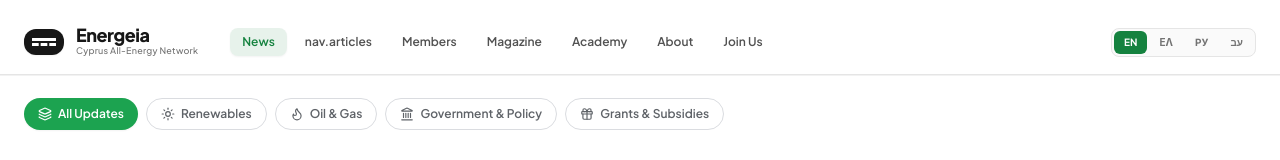
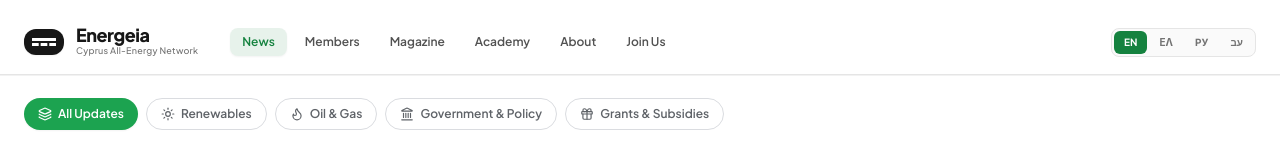
Before and after one commit to maximkolos88-arch/energeia-cy, a React (Vite) app: page / in a window 1280 px wide. Shown: the top 160 px of the page. Built offline with nearby package versions, Linux system fonts and the light colour scheme; no server answers; the database is empty; a web font is replaced by a local one.

Commit message:
Fix navbar and SW cache: bump SW to v4 and remove separate Articles tab from TopAppBar

```diff
--- a/public/sw.js
+++ b/public/sw.js
@@ -2,7 +2,7 @@
  * Energeia - Service Worker for PWA Offline Caching & Push Notifications
  */
 
-const CACHE_NAME = 'energeia-cache-v3';
+const CACHE_NAME = 'energeia-cache-v4';
 const ASSETS_TO_CACHE = [
   '/manifest.json',
   '/apple-touch-icon.png?v=4',
--- a/src/App.tsx
+++ b/src/App.tsx
@@ -12,7 +12,6 @@ import { AcademyScreen } from './components/AcademyScreen';
 import { RegisterScreen } from './components/RegisterScreen';
 import { LoginScreen } from './components/LoginScreen';
 import { PWAInstallPrompt } from './components/PWAInstallPrompt';
-import { ArticlesScreen } from './components/ArticlesScreen';
 import { ErrorBoundary } from './components/ErrorBoundary';
 import ScrollToTop from './components/navigation/ScrollToTop';
 import { useTranslation } from 'react-i18next';
@@ -23,7 +22,6 @@ export default function App() {
   const [session, setSession] = useState<Session | null>(null);
   const [activeTab, setActiveTab] = useState<string>(() => {
     const path = window.location.pathname;
-    if (path.startsWith('/articles')) return 'articles';
     if (path === '/members' || path === '/directory') return 'members';
     if (path === '/magazine') return 'magazine';
     if (path === '/academy') return 'academy';
@@ -106,9 +104,7 @@ export default function App() {
     const handleLocationChange = () => {
       const path = window.location.pathname;
       setIsAdminRoute(path === '/admin' || path.startsWith('/admin'));
-      if (path.startsWith('/articles')) {
-        setActiveTab('articles');
-      } else if (path === '/members' || path === '/directory') {
+      if (path === '/members' || path === '/directory') {
         setActiveTab('members');
       } else if (path === '/magazine') {
         setActiveTab('magazine');
@@ -178,8 +174,6 @@ export default function App() {
     switch (activeTab) {
       case 'news':
         return <NewsFeedScreen key={refreshKey} language={language} />;
-      case 'articles':
-        return <ArticlesScreen />;
       case 'members':
         return <DirectoryScreen />;
       case 'magazine':
--- a/src/components/TopAppBar.tsx
+++ b/src/components/TopAppBar.tsx
@@ -21,7 +21,6 @@ export const TopAppBar: React.FC<TopAppBarProps> = ({
 
   const navItems = [
     { id: 'news', label: t('nav.news') },
-    { id: 'articles', label: t('nav.articles') || 'Articles' },
     { id: 'members', label: t('nav.members') },
     { id: 'magazine', label: t('nav.magazine') },
     { id: 'academy', label: t('nav.academy') },
```
